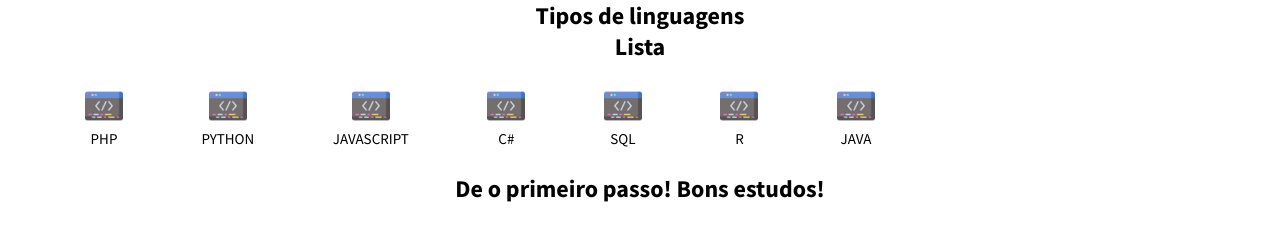
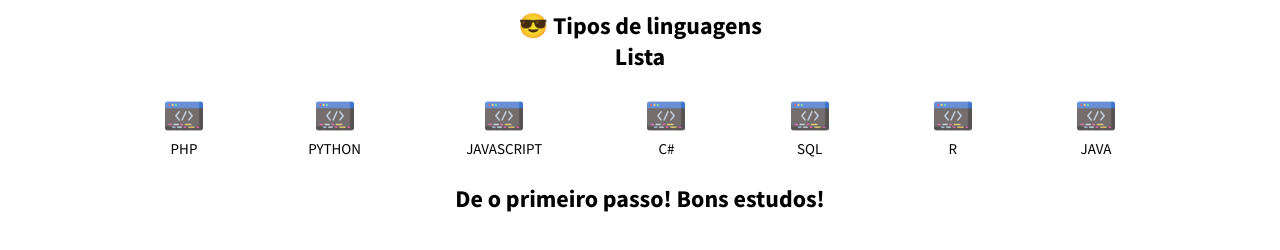
Before and after one commit to Renato007/Treinamento-StartSe, a plain HTML site: page codigos/aula-git/index.html in a window 1280 px wide. Drawn offline with Linux system fonts and the light colour scheme.

Commit message:
adição do emotion

```diff
--- a/codigos/aula-git/index.html
+++ b/codigos/aula-git/index.html
@@ -10,7 +10,7 @@
   <body>
     <header>
       <nav>
-        <h1>Tipos de linguagens</h1>
+        <h1>&#x1F60E; Tipos de linguagens</h1>
         <h2>Lista</h2>
         <ul>
           <li>
--- a/codigos/aula-git/style.css
+++ b/codigos/aula-git/style.css
@@ -11,6 +11,15 @@ li {
   font-family: "Source Sans Pro";
   text-align: center;
 }
+header{
+  display: flex;
+  justify-content: center;
+}
+nav{
+  align-items: center;
+  width: 100%;
+  margin: 10px 80px;
+}
 ul {
   display: flex;
   flex-direction: row;
@@ -18,7 +27,6 @@ ul {
   flex-wrap: wrap;
   justify-content: space-between;
   margin: 20px 80px;
-  width: 800px;
 }
 li {
   list-style-type: none;
```
